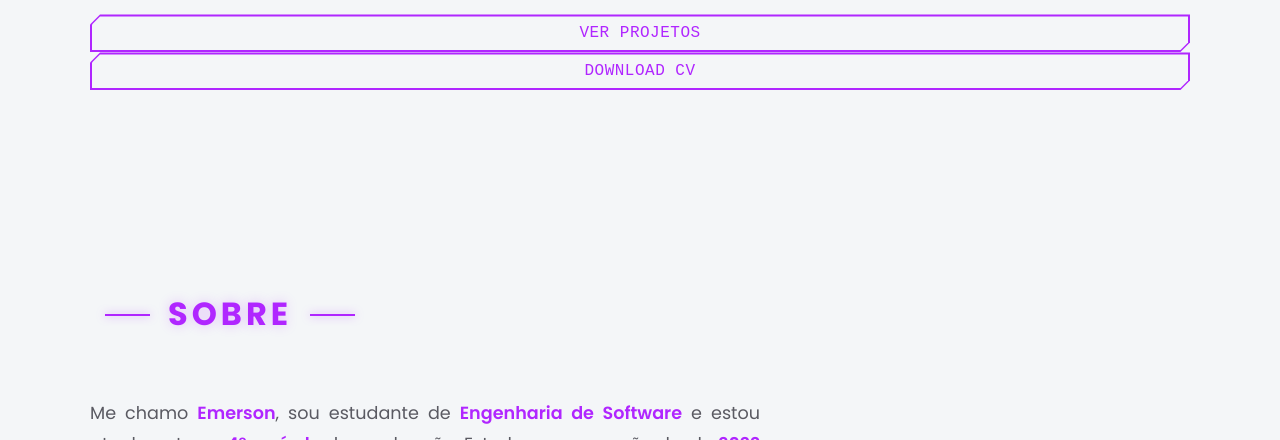
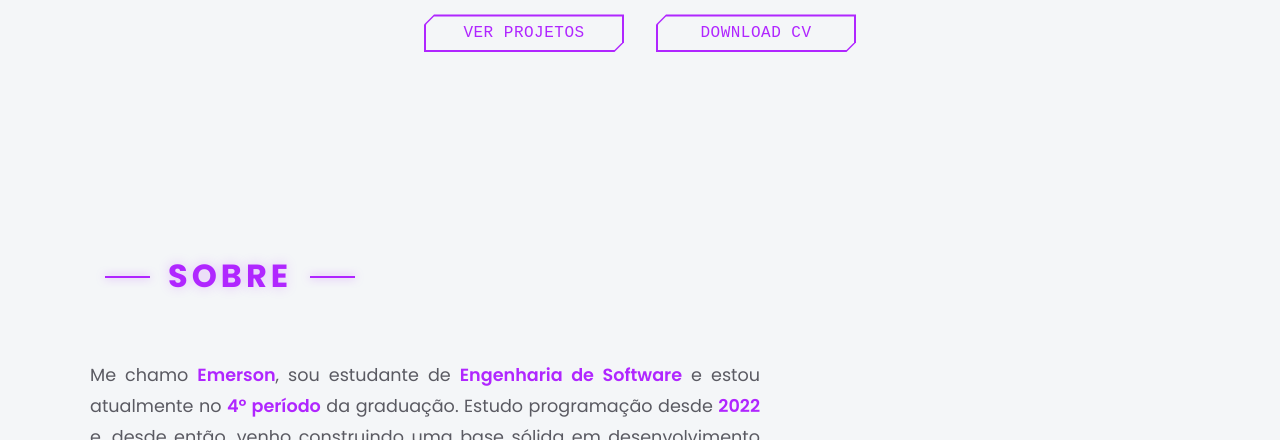
Before and after one commit to emeecoding/Portfolio-pessoal, a plain HTML site: page index.html in a window 1280 px wide. Shown: the part 660-1100 px from the top of the page. Drawn offline with nearby package versions, Linux system fonts and the light colour scheme.

Commit message:
Corrindo bugs no CSS

```diff
--- a/css/hero.css
+++ b/css/hero.css
@@ -117,16 +117,16 @@
 .buttons-content {
   display: flex;
   justify-content: center;
-  flex-direction: column;
   margin-top: 30px;
   width: 100%;
+  gap: 2rem;
 }
 
 .buttons-content a {
   position: relative;
   overflow: hidden;
   isolation: isolate;
-  width: 100%;
+  width: 200px;
 
   display: inline-flex;
   align-items: center;
```
